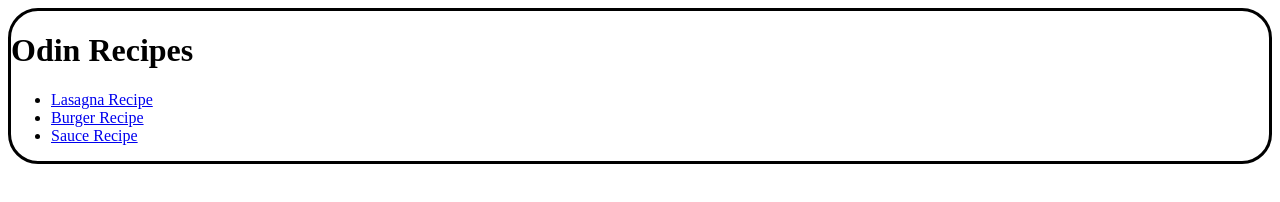
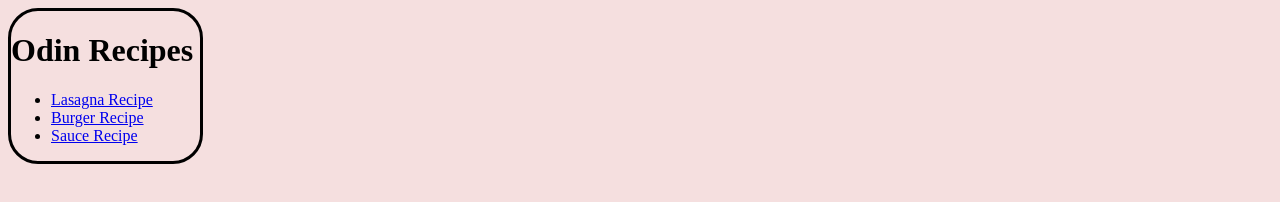
Before and after one commit to Fospx/odin-recipes, a plain HTML site: page index.html in a window 1280 px wide. Drawn offline with Linux system fonts and the light colour scheme.

Commit message:
added color to main page and reduced border width

```diff
--- a/index.css
+++ b/index.css
@@ -1,4 +1,6 @@
 body {
+    background-color:rgb(245, 223, 223);
     border-style: solid;
     border-radius: 30px;
+    width: 189px;
 }
```
